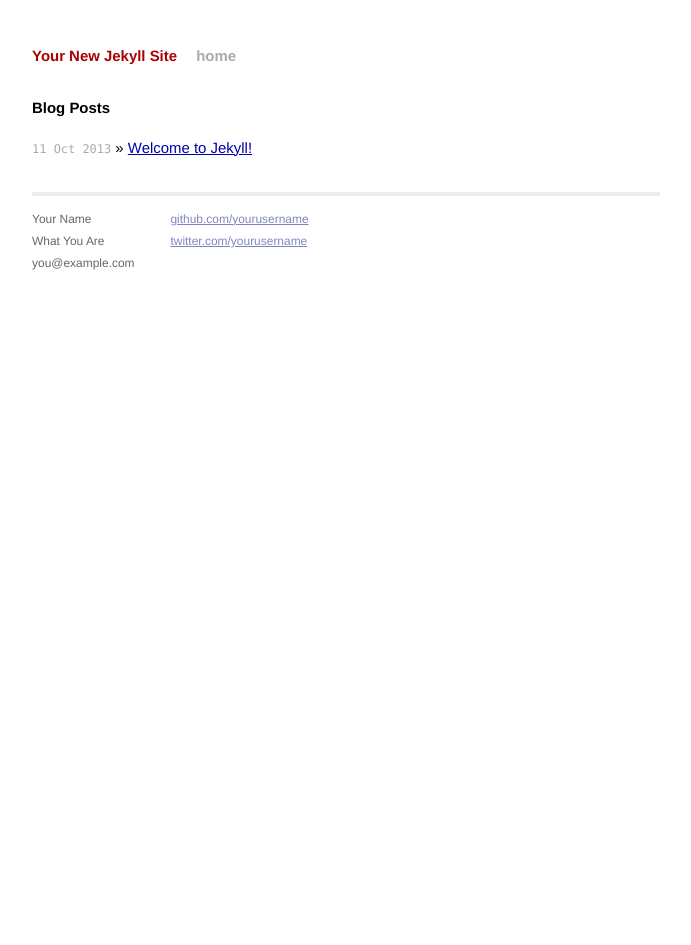
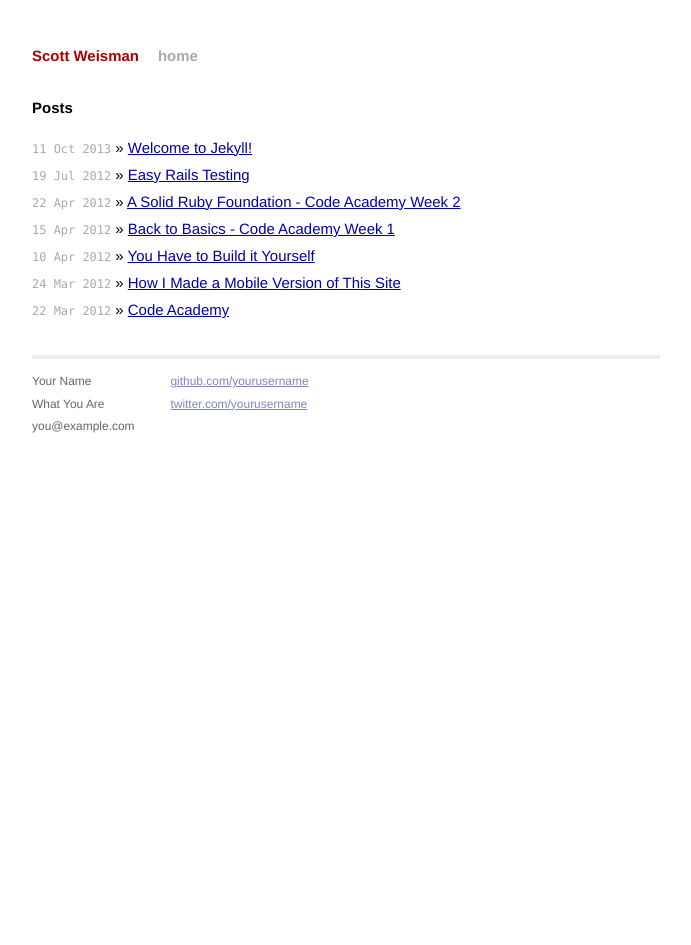
Before and after one commit to scottweisman/scottweisman.github.io, a Jekyll site: the page built from index.html, in a window 1280 px wide. Shown: the whole page, without its empty margins (294-985 px from the left). Built offline with Jekyll 4.4.1, drawn with Linux system fonts in a browser that asks for light colours; Markdown is read by kramdown in place of the engine named in the settings; some of the changed lines change nothing that is shown.

Commit message:
added old posts

```diff
--- a/_config.yml
+++ b/_config.yml
@@ -1,3 +1,3 @@
-name: Your New Jekyll Site
+name: Scott Weisman
 markdown: redcarpet
 pygments: true
--- a/_layouts/default.html
+++ b/_layouts/default.html
@@ -17,7 +17,7 @@
 
         <div class="site">
           <div class="header">
-            <h1 class="title"><a href="/">{{ site.name }}</a></h1>
+            <h1 class="title"><a href="/">Scott Weisman</a></h1>
             <a class="extra" href="/">home</a>
           </div>
 
--- /dev/null
+++ b/_posts/2012-03-22-code-academy.md
@@ -0,0 +1,13 @@
+---
+layout: post
+title: Code Academy
+description: Getting started with Code Academy Spring 2012
+date: 2012/03/22
+slug: code-academy
+---
+
+Well, it's official: In April, I'm leaving my job as a trial lawyer to work full-time on developing web applications with the Spring 2012 development class at [Code Academy](http://codeacademy.org).
+
+[Code Academy](http://codeacademy.org) is an 11 week course that teaches the basics of web development using [Ruby on Rails](http://rubyonrails.org/).
+
+I've been teaching myself Rails for the past year or so. I've made a lot of progress, but I've found it difficult to get the the next level without any real support. I think [Code Academy](http://codeacademy.org) is the perfect opportunity for me to continue learning, build my ideas, and get to know all of the awesome people in the Chicago development community. I can't wait to get started!
--- /dev/null
+++ b/_posts/2012-03-24-how-to-mobile-website.md
@@ -0,0 +1,73 @@
+---
+layout: post
+title: How I Made a Mobile Version of This Site
+description: How to make a mobile version of your website using CSS media queries and ProtoFluid.
+date: 2012/03/24
+slug: how-to-mobile-website
+---
+
+When I first looked into how to create a mobile website, it sounded easy. But it actually turned out to be a little harder than I expected. Here's how I did it.
+
+### CSS Media Queries
+[CSS Media Queries](http://www.w3.org/TR/css3-mediaqueries/) allow you to specify CSS rules for particular screen sizes. For example, if you want to set specific CSS rules for screens that are 480px or less (like iPhones), you could place those specific rules within the following CSS:
+
+    @media only screen and (max-device-width: 480px) {
+
+    }
+
+As long as you put @media rules like this at the **end** of your CSS file, they will override your standard CSS when a mobile device with the specified width visits your site.
+
+### Single or Separate Stylesheet
+You can either place your @media rules at the end of your existing stylesheet (as shown above), or use a separate stylesheet. To use a separate stylesheet, your HTML needs to specify when each stylesheet should be used.
+
+    <link rel="stylesheet" type="text/css" media="only screen and
+    (max-device-width: 480px)" href="mobile-device.css" />
+
+If you use the separate stylesheet method, the browser will rely on the HTML to direct it to the correct stylesheet for the device. Therefore, you do not need to specify the @media rules within the stylesheet itself.
+
+A good rule of thumb is to use separate stylesheets when you are building a more complex mobile site. The mobile version for this blog is very simple, so I just specified @media queries within my existing stylesheet.
+
+### Set Viewport
+Whether you put your mobile CSS within your existing stylesheet or keep it separate, you should specify a viewport width in your HTML. To do so, put the following meta tag in your `<head>` tag:
+
+    <meta name="viewport" content="width=device-width" />
+
+### Testing Mobile Layouts
+Testing mobile sites can be a pain. Typically, you would need to commit changes to your live site and then visit the site on your phone to see how everything looks. Fortunately, there's a better way to do this.
+
+[ProtoFluid](http://protofluid.com/) is a tool that lets you preview your changes on various mobile devices right in your browser. [ProtoFluid](http://protofluid.com/) is only about $7 for unlimited use. They also offer a free trial.
+
+To use ProtoFluid, [download](http://protofluid.com/javascript/protoFluid3.02.js) the most recent .js file and follow the [documentation](http://protofluid.com/?c=docs) to include the .js file in the `<head>` of your HTML. Don't forget to also download and specify [jQuery](http://docs.jquery.com/Downloading_jQuery#Download_jQuery). The `<head>` of your HTML should look like this:
+
+    <script type='text/javascript' src='/js/jquery-1.7.2.min.js'></script>
+    <script type='text/javascript' src='/js/protoFluid3.02.js'></script>
+
+Next, you also have to make a slight adjustment to your media queries by adding `max-width`. This allows ProtoFluid to simulate what the mobile version will look like. Your media queries should now look like this:
+
+    @media only screen and (max-width: 480px), only screen and
+    (max-device-width: 480px) {
+
+    }
+
+Once you have ProtoFluid installed and your media queries updated, all you have to do is add **#protoFluid** to the end of your url, like this: http://yourwebsite.com/#protoFluid
+
+If you have everything installed correctly, your browser should look like this:
+[![ProtoFluid Screenshot](/images/protofluid_screenshot.png "ProtoFluid Screenshot")](/images/protofluid_screenshot.png)
+
+One of the best features of ProtoFluid is that you can preview changes to your code right in the browser with Web Inspector or Firebug like this:
+[![ProtoFluid Inspector](/images/protofluid_inspector.png "ProtoFluid Inspector")](/images/protofluid_inspector.png)
+
+This makes it really easy to figure out which elements you need to change to make your site look great on mobile browsers.
+
+I preview changes for this site on my local server. With [ProtoFluid](http://protofluid.com/) I can just visit (http://localhost:3000/#protoFluid) to see what my site will look like on the iPhone, iPad, and other mobile devices.
+
+So, how does it look? Have any other mobile tips? Get in touch with me on twitter [@scottweisman](http://twitter.com/scottweisman) and let me know.
+
+### More Information
+Check out the following sites for more information:
+
+[How To Use CSS3 Media Queries To Create a Mobile Version of Your Website](http://coding.smashingmagazine.com/2010/07/19/how-to-use-css3-media-queries-to-create-a-mobile-version-of-your-website/)
+
+[Media Queries for Standard Devices](http://css-tricks.com/snippets/css/media-queries-for-standard-devices/)
+
+[ProtoFluid Documentation](http://protofluid.com/?c=docs)
--- /dev/null
+++ b/_posts/2012-04-10-build-it.md
@@ -0,0 +1,19 @@
+---
+layout: post
+title: You Have to Build it Yourself
+description: If you want something, build it yourself
+date: 2012/04/10
+slug: build-it
+---
+
+Growing up I always loved technology. When I was about 9 or 10, I remember watching some news on the latest products from the Consumer Electronics Show.
+
+I assumed that we would soon automatically have handheld flat screens that played video and phones that could do live video chat. It didn't occur to me that actual people had to go out and design and build these things. It turned out that these ideas were never actually produced for any practical use until Apple made them a reality decades later.
+
+If you've read Steve Jobs' biography, you know that he faced incredible hurdles with every product he created from the first Apple to the Macintosh to the iPod. Every major Apple product came dangerously close to never coming to life and could have easily been killed without the passion and persistence of Steve Jobs and others at Apple.
+
+It took me a long time to realize that **great products are not destined to be built; you have to build them. And if you don't build them, no one else will.**
+
+For the past couple of years I've attended the [American Bar Association's Techshow](http://www2.americanbar.org/calendar/TECHSHOW/Pages/default.aspx) in Chicago. Every year I hope to find software for lawyers that matches what I believe great software should be. But it never appears.
+
+I've given up hope that someone else will create the software programs I'm looking for and decided to build them myself. So, for the next 11 weeks I'll be a student at [Code Academy](http://codeacademy.org/) sharpening my programming skills and building awesome applications for attorneys.
--- /dev/null
+++ b/_posts/2012-04-15-back-to-basics.md
@@ -0,0 +1,17 @@
+---
+layout: post
+title: Back to Basics - Code Academy Week 1
+description: Learning Ruby basics in my first week at Code Academy.
+date: 2012/04/15
+slug: back-to-basics
+---
+
+I made it through my first week of [Code Academy](http://codeacademy.org). Week 1 was all about building a solid foundation with the basics of Ruby. For me, Ruby has been much more difficult to learn than Rails. I think the reason is that learning Ruby can be a bit boring at first. The best way to learn a programming language is to build something with it. Unfortunately, there are not that many interesting things you can build with basic Ruby alone (at least not interesting to me).
+
+With Rails, on the other hand, you can get up and running and build your own blog or small app pretty quickly. If you really want to dive into Rails you can do the awesome [Rails Tutorial](http://railstutorial.org) and build a functioning twitter-like app.
+
+When you're working with Rails, it's easy to forget the magic Ruby is doing behind the scenes. You can create a Rails app with very little knowledge of Ruby, **but that doesn't mean that you should**. I think that learning Ruby from the ground up will allow me to have a much better understanding of what Rails is actually doing. So for the next week, in addition to class, I'll be diving deep into Chris Pine's [Learn to Program](http://www.amazon.com/Program-Second-Edition-Facets-Series/dp/1934356360/ref=tmm_pap_title_0).
+
+## The Code Academy Experience
+
+Beyond getting started with Ruby, the first week of Code Academy was a blast! I really enjoyed meeting and getting to know my classmates in the spring development class. Everyone is focused and interested in learning as much as possible. It was awesome to spend time with so many people who are as interested in web development as I am. I'm really looking forward to the next 10 weeks.
--- /dev/null
+++ b/_posts/2012-04-22-solid-foundation.md
@@ -0,0 +1,77 @@
+---
+layout: post
+title: A Solid Ruby Foundation - Code Academy Week 2
+description: Building a solid foundation with Ruby basics in my second week at Code Academy.
+date: 2012/04/22
+slug: solid-foundation
+---
+
+I've been working hard for the first two weeks of [Code Academy](http://codeacademy.org) to build a solid foundation with Ruby. As I mentioned in my [last post](http://scottweisman.com/2012/04/15/back-to-basics/), when you work with Rails it can be easy to forget the magic that Ruby is doing behind the scenes.
+
+To make sure that I don't forget the basics of Ruby, I've outlined them over and over. Below is my most basic outline of Ruby concepts that I never want to forget. Some of the examples are taken from the excellent book [Learn to Program](http://www.amazon.com/Program-Second-Edition-Facets-Series/dp/1934356360/ref=tmm_pap_title_0) by Chris Pine.
+
+## Arrays and Hashes
+
+### Arrays
+
+Create new array and call 0 index:
+
+    a = ["scott", "mike", "joe"]
+    a[0]    # => "scott"
+
+Add to array:
+
+    a << "mark"   #or
+    a[3] = "mark"
+
+### Hashes
+
+Create new hash using symbol for key and call:
+
+    h = { :dog => "woof", "cat" => "meow" }
+    h[:dog]    # => "woof"
+
+Add to hash:
+
+    h[:cow] = "moo"
+
+
+## Iterators
+
+### Each Method (p. 66)
+
+    languages.each do |lang|
+      puts "I love " + lang
+    end
+
+### Integer Method (p. 67)
+
+    3.times do
+      puts 'hip-hip-hooray!'
+    end
+
+
+## Methods
+
+### Methods with parameters (p. 76)
+
+    def say_moo(number_of_moos)
+      puts 'mooooo...'*(number_of_moos)
+    end
+
+    say_moo(3)   # This is the method call with parameter
+
+Initialize method is called automatically when new instance of class is created (p. 132)
+
+
+## Classes
+
+### Built in Classes (p. 117)
+
+Typically, you just create new built in classes by setting values:
+
+    a = [1, 2, 3]
+
+But you are actually calling Array.new when you do this:
+
+    a = Array.new + [1, 2, 3]
--- /dev/null
+++ b/_posts/2012-07-19-easy-rails-testing.md
@@ -0,0 +1,31 @@
+---
+layout: post
+title: Easy Rails Testing
+date: 2012/07/19
+slug: easy-rails-testing
+---
+
+Every beginning Rails developer wants to tests their code. Unfortunately, most spend too much time deciding between Test::Unit and RSpec, get confused as to what types of tests to write, and eventually give up.
+
+If you're a beginner and want to test, start by learning how to write integration (Test::Unit) or request (RSpec) tests. These types of tests allow you to simulate what the user will actually do in the browser. [Capybara](https://github.com/jnicklas/capybara/) is a gem that makes it easy to write integration/request tests. If you use Capybara, the difference between Test::Unit and RSpec is minimal.
+
+Here's a simple RSpec request spec (test) with Capybara for user sign up:
+
+    #spec/requests/users_spec.rb
+
+    require 'spec_helper'
+
+    describe "Users" do
+      it "allows users to sign up" do
+        visit root_path
+        click_link 'Sign up'
+        fill_in 'Email', with: 'user@example.com'
+        fill_in 'Password', with: 'secret'
+        click_button 'Sign up'
+        page.should have_content('Welcome')
+      end
+    end
+
+You don't need much programming experience to understand what's going on here. The test is just going through the same sign up process that a user visiting your site would. The final line of the test `page.should have_content('Welcome')` is stating what the next page should show after a user clicks the 'Sign up' button. Simple, right? So go write some tests!
+
+Check out [Railscast #275](http://railscasts.com/episodes/275-how-i-test) for more information on this type of testing.
--- a/index.html
+++ b/index.html
@@ -1,10 +1,10 @@
 ---
 layout: default
-title: Your New Jekyll Site
+title: Scott Weisman
 ---
 
 <div id="home">
-  <h1>Blog Posts</h1>
+  <h1>Posts</h1>
   <ul class="posts">
     {% for post in site.posts %}
       <li><span>{{ post.date | date_to_string }}</span> &raquo; <a href="{{ post.url }}">{{ post.title }}</a></li>
```
Also changed, not shown: 1 other file.
